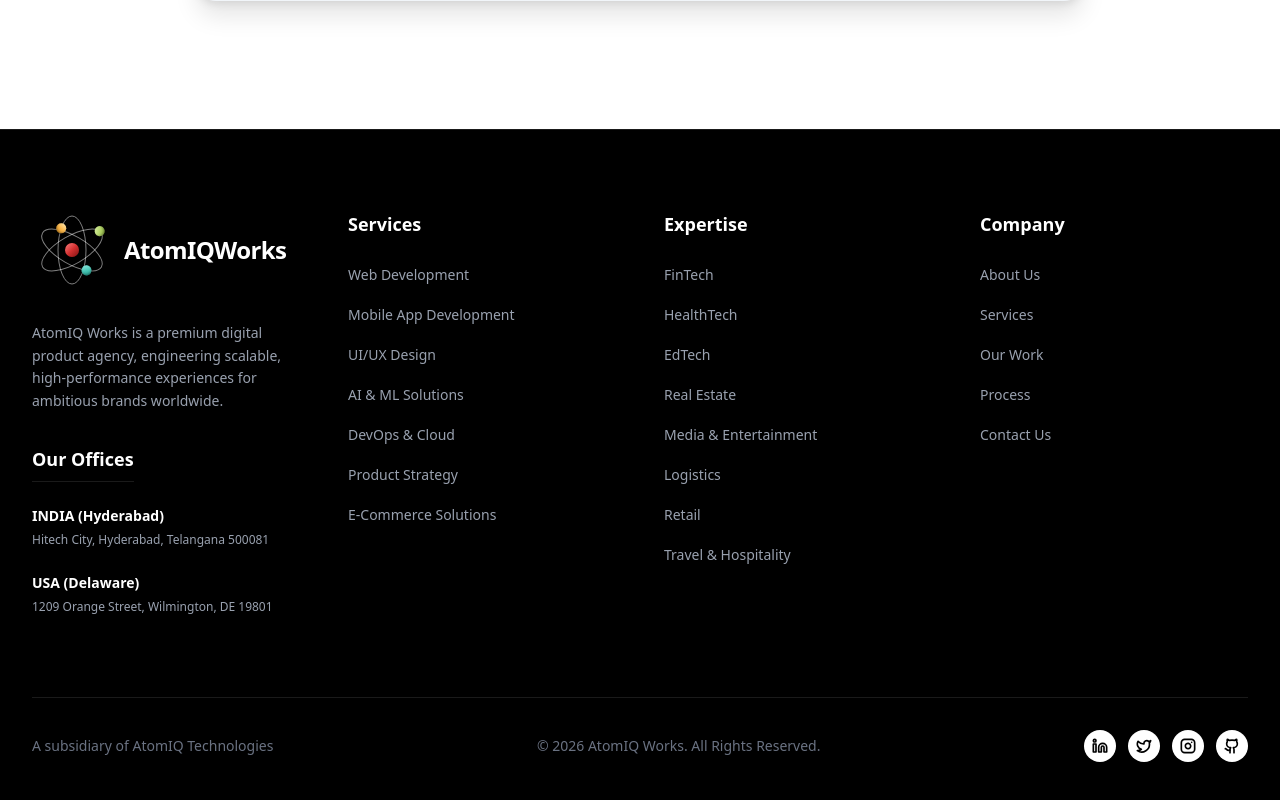
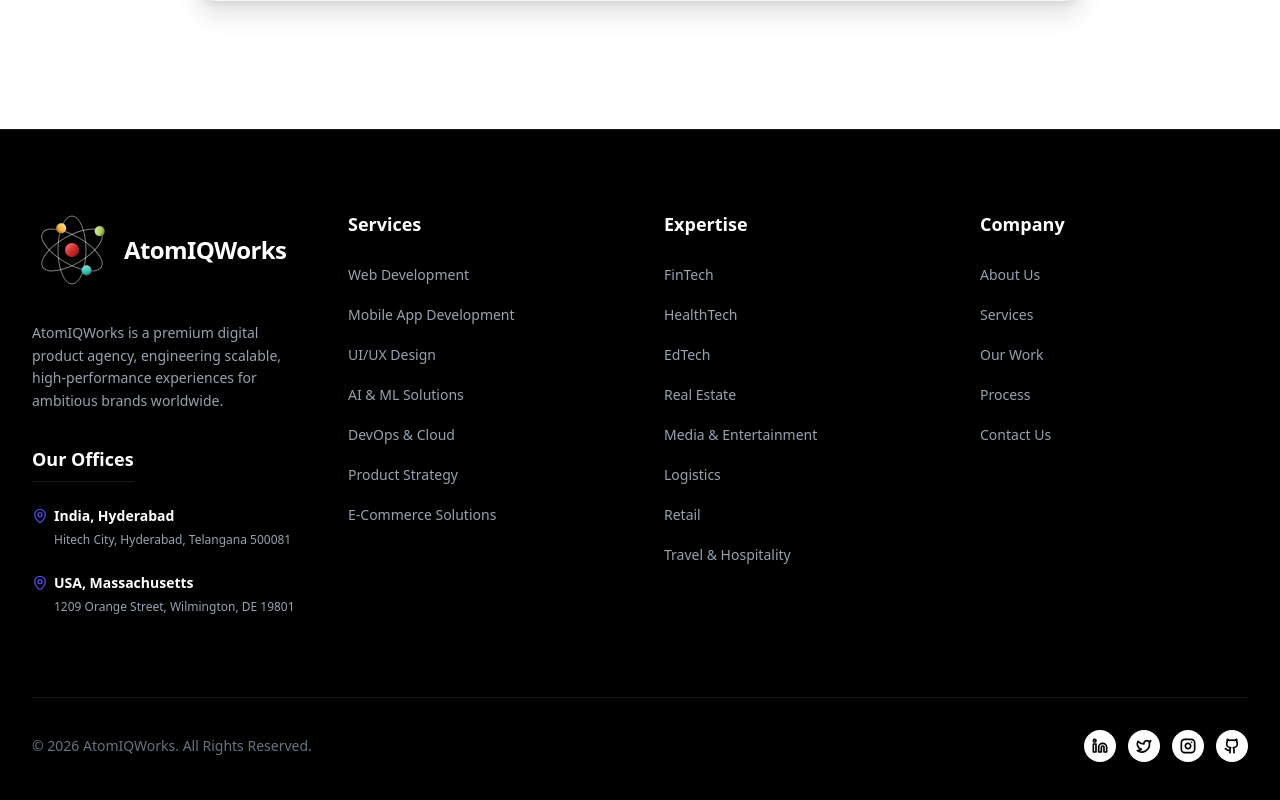
Before and after one commit to krishnachandra/atomiqworks, a Next.js app: page / in a window 1280 px wide. Shown: the part 5114-5914 px from the top of the page. Built offline with nearby package versions, Linux system fonts and the light colour scheme.

Commit message:
Update office locations with icons and new names

```diff
--- a/src/components/layout/Footer.tsx
+++ b/src/components/layout/Footer.tsx
@@ -1,6 +1,6 @@
 'use client'
 import Link from 'next/link'
-import { Linkedin, Twitter, Github, Instagram, Facebook } from 'lucide-react'
+import { Linkedin, Twitter, Github, Instagram, Facebook, MapPin } from 'lucide-react'
 import { AtomiqLogo } from '@/components/ui/AtomiqLogo'
 
 export function Footer() {
@@ -33,7 +33,7 @@ export function Footer() {
                         <span className="text-2xl font-bold tracking-tight">AtomIQWorks</span>
                     </Link>
                     <p className="text-gray-400 text-sm leading-relaxed max-w-sm">
-                        AtomIQ Works is a premium digital product agency, engineering scalable, high-performance experiences for ambitious brands worldwide.
+                        AtomIQWorks is a premium digital product agency, engineering scalable, high-performance experiences for ambitious brands worldwide.
                     </p>
 
                     {/* Offices */}
@@ -41,15 +41,21 @@ export function Footer() {
                         <h4 className="text-white font-bold text-lg border-b border-white/10 pb-2 inline-block">Our Offices</h4>
 
                         <div className="space-y-1">
-                            <strong className="text-white block text-sm mb-1">INDIA (Hyderabad)</strong>
-                            <p className="text-gray-400 text-xs leading-relaxed">
+                            <div className="flex items-center gap-1.5 mb-1">
+                                <MapPin className="w-4 h-4 text-brand-primary" />
+                                <strong className="text-white block text-sm">India, Hyderabad</strong>
+                            </div>
+                            <p className="text-gray-400 text-xs leading-relaxed pl-5.5">
                                 Hitech City, Hyderabad, Telangana 500081
                             </p>
                         </div>
 
                         <div className="space-y-1">
-                            <strong className="text-white block text-sm mb-1">USA (Delaware)</strong>
-                            <p className="text-gray-400 text-xs leading-relaxed">
+                            <div className="flex items-center gap-1.5 mb-1">
+                                <MapPin className="w-4 h-4 text-brand-primary" />
+                                <strong className="text-white block text-sm">USA, Massachusetts</strong>
+                            </div>
+                            <p className="text-gray-400 text-xs leading-relaxed pl-5.5">
                                 1209 Orange Street, Wilmington, DE 19801
                             </p>
                         </div>
@@ -62,7 +68,7 @@ export function Footer() {
                     <ul className="space-y-4">
                         {sections.services.map((item) => (
                             <li key={item}>
-                                <Link href="/#capabilities" className="text-gray-400 hover:text-white text-sm transition-colors hover:translate-x-1 inline-block duration-200">{item}</Link>
+                                <span className="text-gray-400 text-sm">{item}</span>
                             </li>
                         ))}
                     </ul>
@@ -95,12 +101,10 @@ export function Footer() {
 
             {/* Bottom Bar */}
             <div className="max-w-7xl mx-auto pt-8 border-t border-white/10 flex flex-col md:flex-row justify-between items-center gap-6">
-                <div className="text-gray-500 text-xs md:text-sm">
-                    A subsidiary of AtomIQ Technologies
-                </div>
+
 
                 <div className="text-gray-500 text-xs md:text-sm text-center">
-                    © {currentYear} AtomIQ Works. All Rights Reserved.
+                    © {currentYear} AtomIQWorks. All Rights Reserved.
                 </div>
 
                 <div className="flex items-center gap-3">
```
